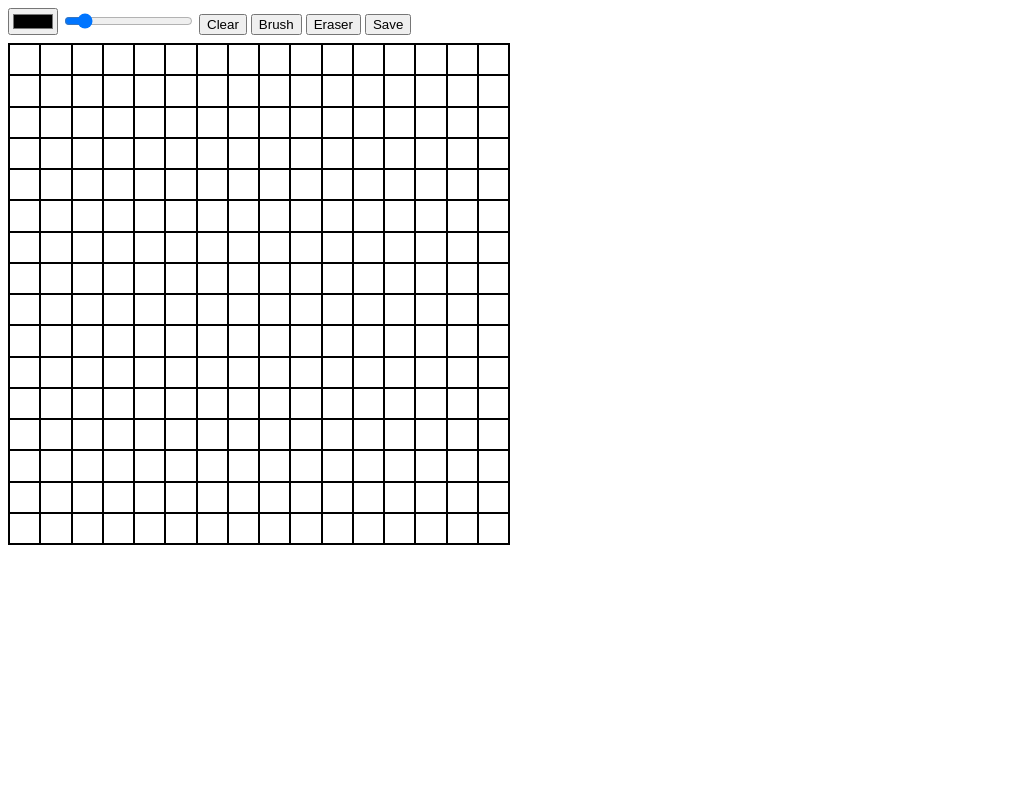
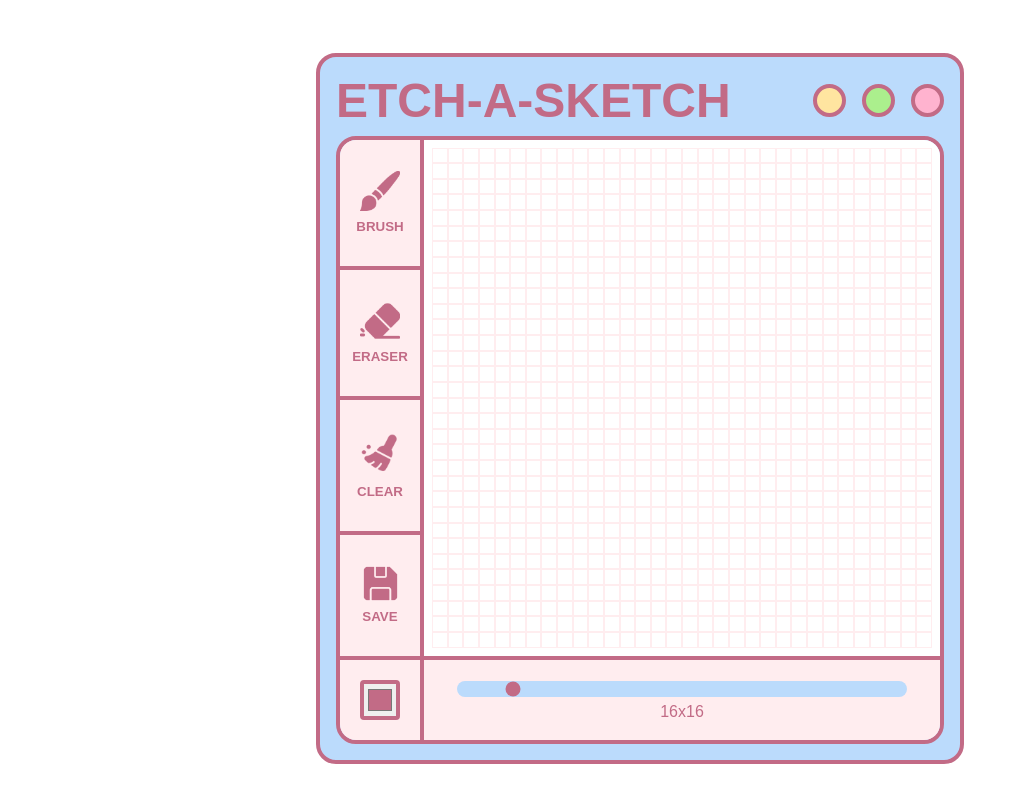
Before and after one commit to charmbun/etch-a-sketch, a plain HTML site: page index.html in a window 1280 px wide. Shown: the whole page, without its empty margins (0-1019 px from the left). Drawn offline with nearby package versions, Linux system fonts and the light colour scheme; a web font is replaced by a local one.

Commit message:
Apply CSS design

```diff
--- a/index.html
+++ b/index.html
@@ -3,6 +3,7 @@
 <head>
     <meta charset="UTF-8">
     <meta name="viewport" content="width=device-width, initial-scale=1.0">
+    <link href="https://fonts.googleapis.com/css2?family=Micro+5&family=Tiny5&display=swap" rel="stylesheet">
     <link rel="stylesheet" href="styles.css">
     <script src="https://cdn.jsdelivr.net/npm/html2canvas@1.4.1/dist/html2canvas.min.js"></script>
     <script src="script.js" defer></script>
@@ -10,22 +11,58 @@
 </head>
 <body>
     <div id="container">
+        <div class="window">
+            <div class="header">
+                <h1>ETCH-A-SKETCH</h1>
+                <div class="window-buttons">
+                    <div class="circle" style="background-color: #FFE5A0;"></div>
+                    <div class="circle" style="background-color: #ABEF8D;"></div>
+                    <div class="circle" style="background-color: #FFB3CF;"></div>
+                </div>
+            </div>
+            <div class="workspace">
+                <div class="flex">
+                    <div class="buttons">
+                        <button class="brush-btn">
+                            <img src="images/UI/brush.png">
+                            BRUSH
+                        </button>
+                        <button class="eraser-btn">
+                            <img src="images/UI/eraser.png">
+                            ERASER
+                        </button>
+                        <button class="clear-btn">
+                            <img src="images/UI/clear.png " style="width: 45px;">
+                            CLEAR
+                        </button>
+                        <button class="save-btn">
+                            <img src="images/UI/save.png" style="width: 35px;">
+                            SAVE
+                        </button>
+                    </div>
+                    <div class="grid">
+                    </div>
+                </div>
+                <div class="flex">
+                    <div class="color-container">
                         <input
                             type="color"
-            id="colorPicker"
-            value="#000000"/>
+                            id="color-picker"
+                            value="#C26B86"/>
+                    </div>
+                    <div class="size-container">
                         <input
                             type="range"
-            id="sizeSetter"
+                            id="size-setter"
                             min="8"
                             max="80"
                             value="16"
                             step="8"/>
-        <button class="clearBtn">Clear</button>
-        <button class="brushBtn">Brush</button>
-        <button class="eraserBtn">Eraser</button>
-        <button class="saveBtn">Save</button>
-        <div class="grid">
+                        <p><output id="size-value">16x16</output></p>
+                    </div>
+
+                </div>
+            </div>
         </div>
     </div>
 </body>
--- a/script.js
+++ b/script.js
@@ -2,19 +2,20 @@
    1. Variables and Flags
 ================================= */
 
-let gridSize = 16;
+let gridSize = 32;
 let cellSize = 500 / gridSize;
 let isMouseDown = false;
 let eraserOn = false;
-let brushColor = "black";
+let brushColor = "#C26B86";
 
 const grid = document.querySelector(".grid");
-const colorPicker = document.querySelector("#colorPicker");
-const sizeSetter = document.querySelector("#sizeSetter")
-const clearBtn = document.querySelector(".clearBtn")
-const brushBtn = document.querySelector(".brushBtn");
-const eraserBtn = document.querySelector(".eraserBtn");
-const saveBtn = document.querySelector(".saveBtn")
+const colorPicker = document.querySelector("#color-picker");
+const sizeSetter = document.querySelector("#size-setter")
+const sizeValue = document.querySelector("#size-value");
+const clearBtn = document.querySelector(".clear-btn")
+const brushBtn = document.querySelector(".brush-btn");
+const eraserBtn = document.querySelector(".eraser-btn");
+const saveBtn = document.querySelector(".save-btn")
 
 /* ===============================
    2. Functions
@@ -63,6 +64,7 @@ colorPicker.addEventListener("input", () => {
 
 sizeSetter.addEventListener("input", () => {
     gridSize = sizeSetter.value;
+    sizeValue.textContent = `${gridSize}x${gridSize}`;
     createGrid(gridSize);
 })
 
--- a/styles.css
+++ b/styles.css
@@ -1,16 +1,183 @@
+
+/* ===============================
+   Utilities
+================================= */
+
+:root {
+    --pink: #C26B86;
+    --lightpink: #FFEDEF;
+    --blue: #BBDBFC;
+    --yellow: #FFE5A0;
+}
+
+.flex {
+    display: flex;
+}
+
+/* ===============================
+   Window
+================================= */
+
+#container {
+    display: flex;
+    justify-content: center;
+    align-items: center;
+    height: 100vh;
+}
+
+.window {
+    background-color: var(--blue);
+    border: 4px solid var(--pink);
+    border-radius: 20px;
+    padding: 16px;
+}
+
+.workspace {
+    border: 4px solid var(--pink);
+    border-radius: 20px;
+}
+
+/* ===============================
+   Header
+================================= */
+
+.header {
+    display: flex;
+    justify-content: space-between;
+    margin-bottom: 8px;
+}
+
+h1, p {
+    font-family: 'Tiny5', sans-serif;
+    margin: 0;
+    font-size: 16px;
+    color: var(--pink);
+}
+
+h1 {
+    font-size: 48px;
+}
+
+.window-buttons {
+    display: flex;
+    gap: 16px;
+    align-items: center;
+}
+
+.circle {
+    width: 25px;
+    height: 25px;
+    border: 4px solid var(--pink);
+    border-radius: 50%;
+}
+
+/* ===============================
+   Buttons
+================================= */
+
+.buttons {
+    display: flex;
+    flex-direction: column;
+    border-right: 4px solid var(--pink);
+}
+
+button {
+    display: flex;
+    flex-direction: column;
+    flex-grow: 1;
+    align-items: center;
+    justify-content: center;
+
+    background-color: var(--lightpink);
+    color: var(--pink);
+
+    width: 80px;
+    border: 0;
+    border-bottom: 4px solid var(--pink);
+
+    font-family: 'Tiny5', sans-serif;
+    font-weight: bold;
+}
+
+button:hover {
+    background-color: #f3dadd;
+    cursor: pointer;
+}
+
+.brush-btn {
+    border-top-left-radius: 16px;
+}
+
+img {
+    width: 40px;
+    margin-bottom: 8px;
+}
+
+/* ===============================
+   Grid
+================================= */
+
 .grid {
     display: flex;
     flex-wrap: wrap;
+
     max-width: 500px;
     max-height: 500px;
-    border: 1px solid black;
+    padding: 8px;
+
+    border-bottom: 4px solid var(--pink);
+    border-top-right-radius: 16px;
+
+    background-color: white;
+    cursor: crosshair;
 }
 
 .cell {
-    border: 1px solid black;
+    border: 0.5px solid var(--lightpink);
     box-sizing: border-box;
 }
 
-button {
-    margin-bottom: 8px;
+/* ===============================
+   Color Picker
+================================= */
+
+
+.color-container {
+    display: flex;
+    align-items: center;
+    justify-content: center;
+    height: 80px;
+    width: 80px;
+    background-color: var(--lightpink);
+    border-right: 4px solid var(--pink);
+    border-bottom-left-radius: 16px;
 }
+
+#color-picker {
+    width: 40px;
+    height: 40px;
+    border: 4px solid var(--pink);
+    border-radius: 4px;
+    cursor: pointer;
+}
+
+.size-container {
+    display: flex;
+    flex-direction: column;
+    flex-grow: 1;
+    justify-content: center;
+    align-items: center;
+    background-color: var(--lightpink);
+    border-bottom-right-radius: 16px;
+    gap: 4px;
+}
+
+#size-setter {
+    width: 450px;
+    height: 16px;
+    background-color: var(--blue);
+    accent-color: var(--pink);
+    -webkit-appearance: none;
+    border-radius: 50px;
+    cursor: grab;
+}
```
Also changed, not shown: images/UI/brush.png (added), images/UI/clear.png (added), images/UI/eraser.png (added), images/UI/save.png (added). Lines whose indentation alone changed are shown as unchanged.
